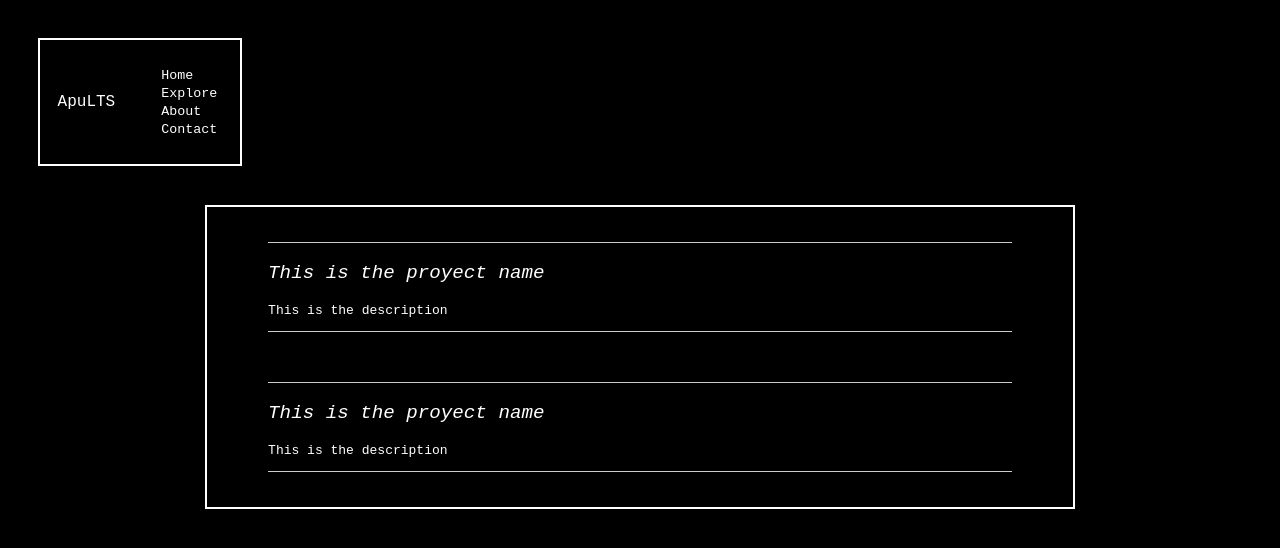
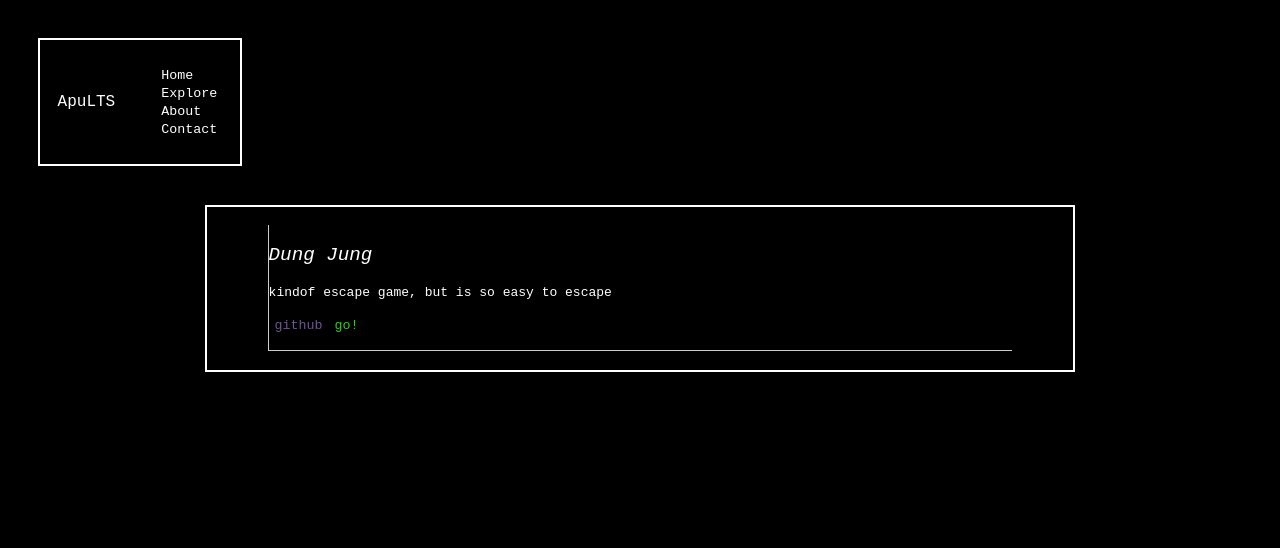
Before and after one commit to Eutanasi0/ApuLTS, a React (Vite) app: page /explore in a window 1280 px wide. Shown: the top 548 px of the page. Built offline with nearby package versions, Linux system fonts and the light colour scheme.

Commit message:
enhance Box component with GitHub and project links, update styles and content in Explore page

```diff
--- a/src/components/box/Box.css
+++ b/src/components/box/Box.css
@@ -1,9 +1,9 @@
 .boxcontainer{
     width: 90%;
     border: 1px solid #ccc;
-    border-left: none;
     border-right: none;
-    margin: 3% 0;
+    border-top: none;
+    margin: 1% 0;
 }
 .proyectName{
     font-style: oblique;
@@ -13,3 +13,19 @@
 .proyectDesc{
     font-size: small;
 }
+
+button {
+    background: none;
+    border: none;
+
+    font-family: 'Courier New', Courier, monospace;
+    cursor: pointer;
+}
+
+.ghButt{
+    color: #6e5494;
+}
+
+.pButt{
+    color: #2ad11b;
+}
--- a/src/components/box/Box.jsx
+++ b/src/components/box/Box.jsx
@@ -2,12 +2,17 @@ import './Box.css'
 
 
 
-export const Box = ({proyectName, description }) => {
+export const Box = ({ proyectName, description, githublink, projectlink }) => {
+
+    const to = (url) => {
+        window.open(url, "_blank");
+    };
 
     return (
         <div className='boxcontainer'>
             <p className='proyectName'>{proyectName}</p>
             <p className='proyectDesc'>{description}</p>
+            <p><button className='ghButt' onClick={() => to(githublink)}>github  </button><button className='pButt' onClick={()=> to(projectlink)}>go!</button></p>
         </div>
     )
 }
--- a/src/pages/Explore.jsx
+++ b/src/pages/Explore.jsx
@@ -4,20 +4,19 @@ const Explore = () => {
   return <div className="allpagec">
     <Box
       proyectName={
-      "This is the proyect name"
+      "Dung Jung"
       }
       description={
-      "This is the description"
+        "kindof escape game, but is so easy to escape"
+      }
+      githublink={
+        "https://github.com/Eutanasi0/Dung-jung-"
+      }
+      projectlink={
+        " https://eutanasi0.github.io/Dung-jung-/dung.html"
       }
     />
-    <Box
-      proyectName={
-      "This is the proyect name"
-      }
-      description={
-      "This is the description"
-      }
-    />
+
   </div>
 };
 
```
Lines whose indentation alone changed are shown as unchanged.
